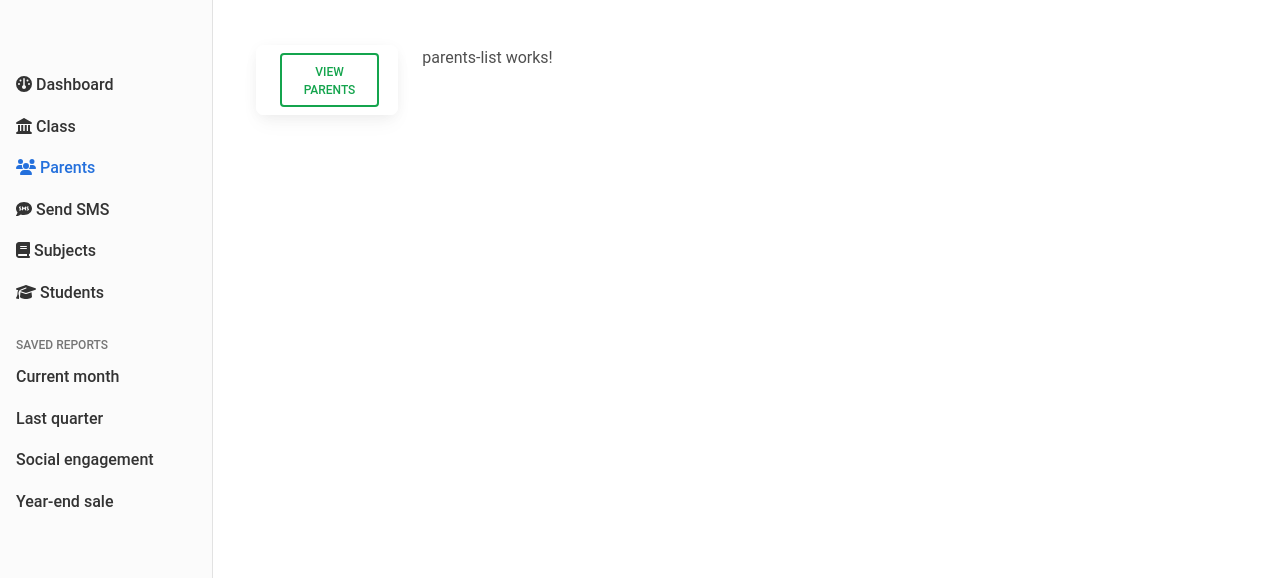
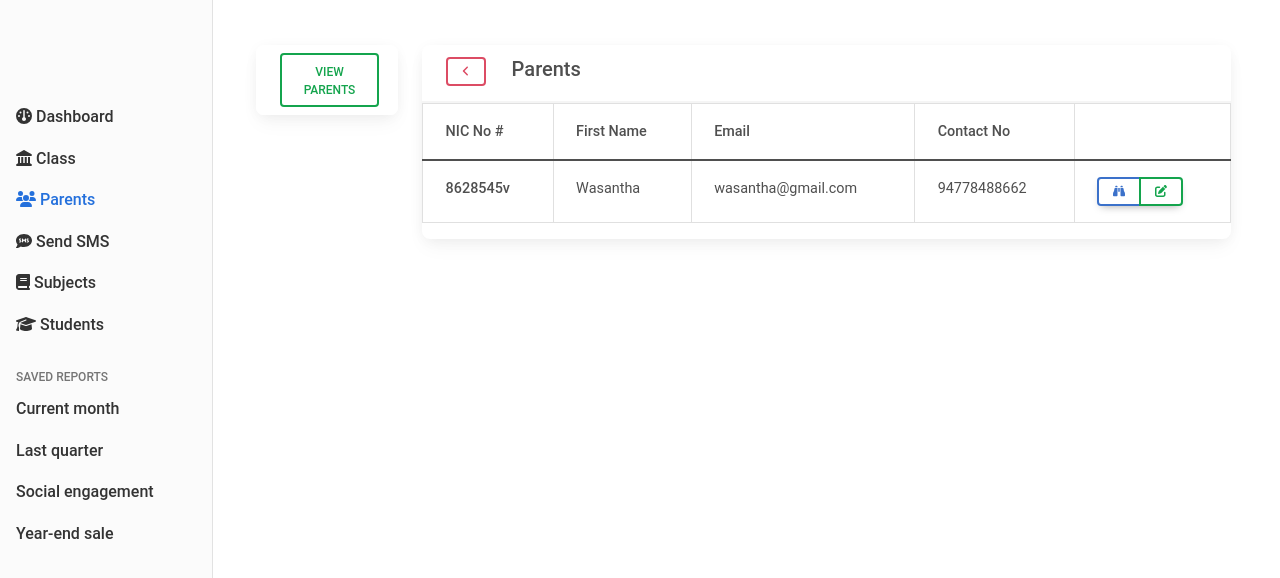
Before and after one commit to razmy-mahsoom/angular-school, an Angular app: page /dashboard/parents/parents-list in a window 1280 px wide. Shown: the top 578 px of the page. Built offline with nearby package versions, Linux system fonts and the light colour scheme.

Commit message:
parent-list component added

```diff
--- a/src/app/app.module.ts
+++ b/src/app/app.module.ts
@@ -23,6 +23,7 @@ import {FormsModule} from "@angular/forms";
 import { ParentsComponent } from './dashboard/parents/parents.component';
 import { ParentsAddComponent } from './dashboard/parents/parents-add/parents-add.component';
 import { ParentsListComponent } from './dashboard/parents/parents-list/parents-list.component';
+import {MatTooltipModule} from "@angular/material/tooltip";
 
 
 
@@ -52,7 +53,8 @@ import { ParentsListComponent } from './dashboard/parents/parents-list/parents-l
     MatProgressSpinnerModule,
     FontAwesomeModule,
     MatIconModule,
-    FormsModule
+    FormsModule,
+    MatTooltipModule
 
   ],
   providers: [
--- a/src/app/dashboard/dashboard.component.html
+++ b/src/app/dashboard/dashboard.component.html
@@ -3,7 +3,7 @@
 <div class="container-fluid">
   <div class="row">
     <nav id="sidebarMenu" class="col-md-3 col-lg-2 d-md-block bg-light sidebar collapse">
-      <div class="position-sticky pt-3">
+      <div class="position-sticky pt-5">
         <ul class="nav flex-column">
           <li class="nav-item">
             <a class="nav-link" routerLinkActive="active" aria-current="page" routerLink="home" >
--- /dev/null
+++ b/src/app/dashboard/parents/parent.model.ts
@@ -0,0 +1,20 @@
+export class ParentModel{
+  fullName:string;
+  nicNo:String;
+  email:String;
+  password:string;
+  contactNo1:number;
+  contactNo2:number;
+  contactNo3:number;
+
+
+  constructor(fullName: string, nicNo: String, email: String, password: string, contactNo1: number, contactNo2: number, contactNo3: number) {
+    this.fullName = fullName;
+    this.nicNo = nicNo;
+    this.email = email;
+    this.password = password;
+    this.contactNo1 = contactNo1;
+    this.contactNo2 = contactNo2;
+    this.contactNo3 = contactNo3;
+  }
+}
--- a/src/app/dashboard/parents/parents-list/parents-list.component.html
+++ b/src/app/dashboard/parents/parents-list/parents-list.component.html
@@ -1 +1,46 @@
-<p>parents-list works!</p>
+<div class="row">
+  <div class="col">
+    <div class="card">
+      <div class="card-header">
+        <div class="row">
+          <div class="col-1">
+            <button class="btn btn-sm btn-outline-danger" (click)="onBack()">
+              <i class="fa-solid fa-angle-left"></i>
+            </button>
+          </div>
+          <div class="col"><h5>Parents</h5></div>
+        </div>
+
+      </div>
+      <table class="table table-bordered">
+        <thead>
+        <tr>
+          <th scope="col">NIC No #</th>
+          <th scope="col">First Name</th>
+          <th scope="col">Email</th>
+          <th scope="col">Contact No</th>
+          <th scope="col"></th>
+        </tr>
+        </thead>
+        <tbody>
+        <tr *ngFor="let parent of parents">
+          <th scope="row">{{parent.nicNo}}</th>
+          <td>{{parent.fullName}}</td>
+          <td>{{parent.email}}</td>
+          <td>{{parent.contactNo1}}</td>
+          <td>
+            <div class="btn-group" role="group" aria-label="Basic example">
+              <button class="btn btn-sm btn-outline-primary" title="view"><i class="fa-solid fa-binoculars"></i></button>
+              <button class="btn btn-sm btn-outline-success" title="edit"><i class="fa-solid fa-pen-to-square"></i></button>
+            </div>
+
+          </td>
+        </tr>
+
+
+        </tbody>
+      </table>
+
+    </div>
+  </div>
+</div>
--- a/src/app/dashboard/parents/parents-list/parents-list.component.ts
+++ b/src/app/dashboard/parents/parents-list/parents-list.component.ts
@@ -1,4 +1,6 @@
 import { Component, OnInit } from '@angular/core';
+import {Location} from "@angular/common";
+import {ParentModel} from "../parent.model";
 
 @Component({
   selector: 'app-parents-list',
@@ -6,10 +8,15 @@ import { Component, OnInit } from '@angular/core';
   styleUrls: ['./parents-list.component.css']
 })
 export class ParentsListComponent implements OnInit {
-
-  constructor() { }
+  parents:ParentModel[]=[
+    new ParentModel('Wasantha','8628545v','wasantha@gmail.com','1234',94778488662,123,123),
+  ];
+  constructor(private location:Location) { }
 
   ngOnInit(): void {
   }
 
+  onBack() {
+    this.location.back();
+  }
 }
```
